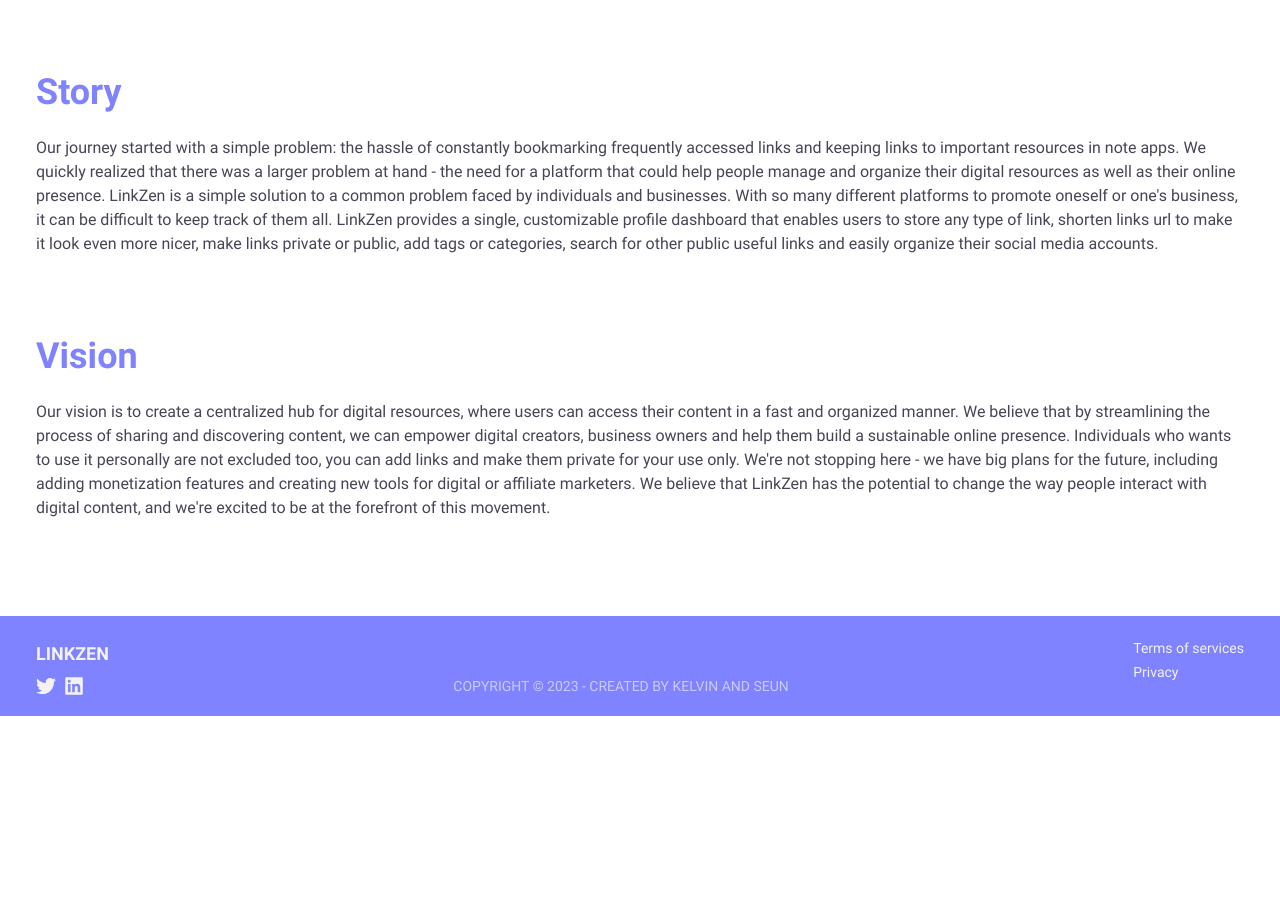
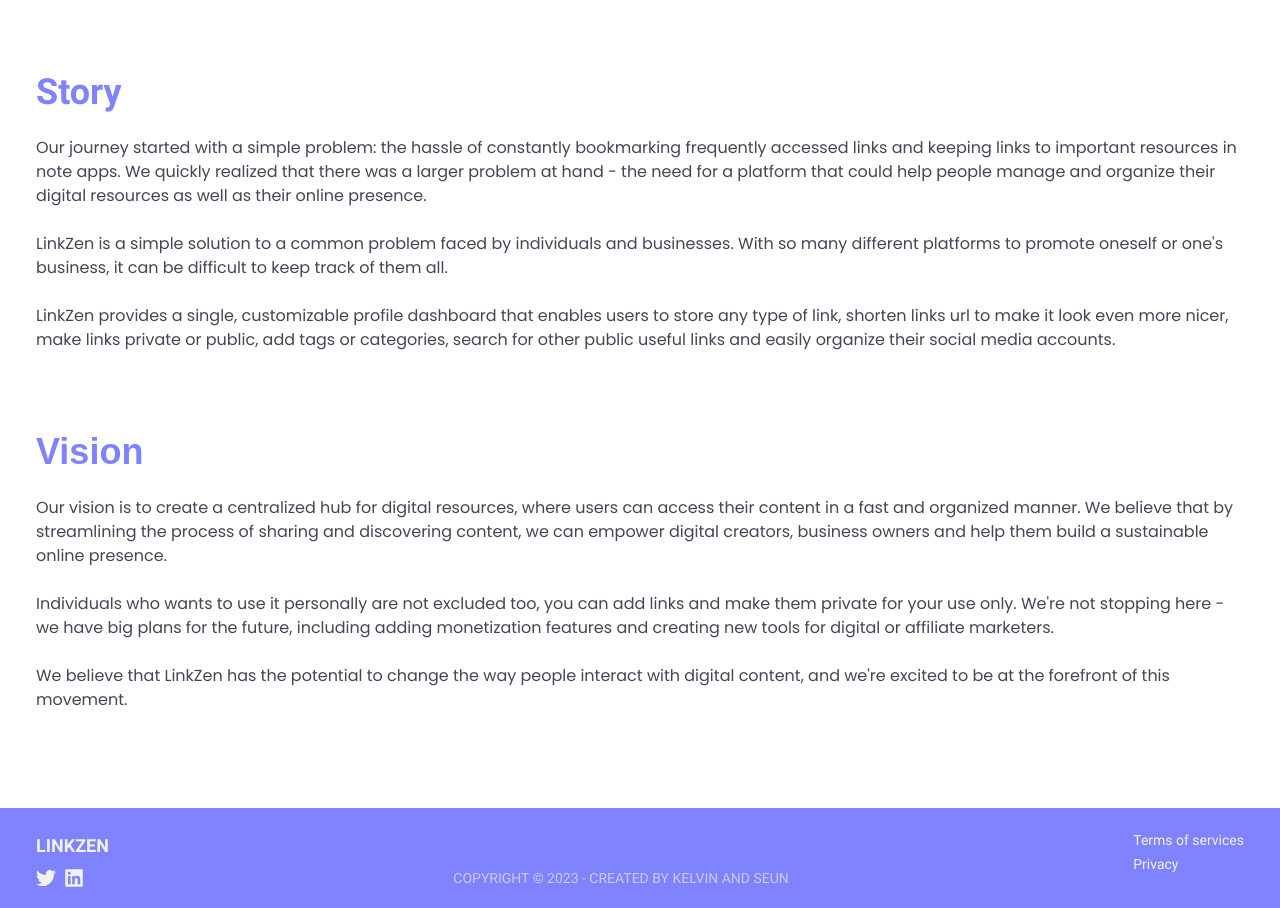
Before and after one commit to Cyphermoon/link_zen, a Next.js app: page /about in a window 1280 px wide. Shown: the part 520-1428 px from the top of the page. Before the commit the page ends 1236 px from the top, so only its background shows below. Built offline with nearby package versions, Linux system fonts and the light colour scheme; a web font is replaced by a local one; what tailwindcss-radix would draw is missing.

Commit message:
changed font and paragraph in the about page

```diff
--- a/src/pages/about.tsx
+++ b/src/pages/about.tsx
@@ -2,7 +2,6 @@
 import NavBar from "@/components/HomePage/NavBar";
 import Container from "@/components/common/Container";
 import WaitListLayout from "@/components/layout/WaitListLayout";
-
 
 const About = () => {
   return (
@@ -31,39 +30,47 @@
           <Container>
             <div className="my-16 md:my-20">
               <h5 className="font-semibold text-4xl text-accent">Story</h5>
-              <p className="text-subdue my-6">
+              <p className="text-subdue my-6 font-poppins">
                 Our journey started with a simple problem: the hassle of
                 constantly bookmarking frequently accessed links and keeping
                 links to important resources in note apps. We quickly realized
                 that there was a larger problem at hand - the need for a
                 platform that could help people manage and organize their
-                digital resources as well as their online presence. LinkZen is
-                a simple solution to a common problem faced by individuals and
-                businesses. With so many different platforms to promote oneself
-                or {"one's"} business, it can be difficult to keep track of them
-                all. LinkZen provides a single, customizable profile dashboard
-                that enables users to store any type of link, shorten links url
-                to make it look even more nicer, make links private or public,
-                add tags or categories, search for other public useful links and
+                digital resources as well as their online presence. <br />
+                <br />
+                LinkZen is a simple solution to a common problem faced by
+                individuals and businesses. With so many different platforms to
+                promote oneself or {"one's"} business, it can be difficult to
+                keep track of them all.
+                <br />
+                <br />
+                LinkZen provides a single, customizable profile dashboard that
+                enables users to store any type of link, shorten links url to
+                make it look even more nicer, make links private or public, add
+                tags or categories, search for other public useful links and
                 easily organize their social media accounts.
               </p>
             </div>
-            <div className="my-16 md:my-20">
+            <div className="my-16 md:my-20 font-poppins">
               <h5 className="font-semibold text-4xl text-accent">Vision</h5>
               <p className="text-subdue my-6">
                 Our vision is to create a centralized hub for digital resources,
                 where users can access their content in a fast and organized
-                manner. We believe that by streamlining the process of sharing
-                and discovering content, we can empower digital creators,
-                business owners and help them build a sustainable online
-                presence. Individuals who wants to use it personally are not
-                excluded too, you can add links and make them private for your
-                use only. {"We're"} not stopping here - we have big plans for
-                the future, including adding monetization features and creating
-                new tools for digital or affiliate marketers. We believe that
-                LinkZen has the potential to change the way people interact
-                with digital content, and {"we're"} excited to be at the
-                forefront of this movement.
+                manner. We believe that by streamlining the process of sharing and
+                discovering content, we can empower digital creators, business
+                owners and help them build a sustainable online presence.
+                <br />
+                <br />
+                Individuals who wants to use it personally are not excluded too,
+                you can add links and make them private for your use only.{" "}
+                {"We're"} not stopping here - we have big plans for the future,
+                including adding monetization features and creating new tools
+                for digital or affiliate marketers.
+                <br />
+                <br />
+                We believe that LinkZen has the potential to change the way
+                people interact with digital content, and {"we're"} excited to
+                be at the forefront of this movement.
               </p>
             </div>
           </Container>
```
